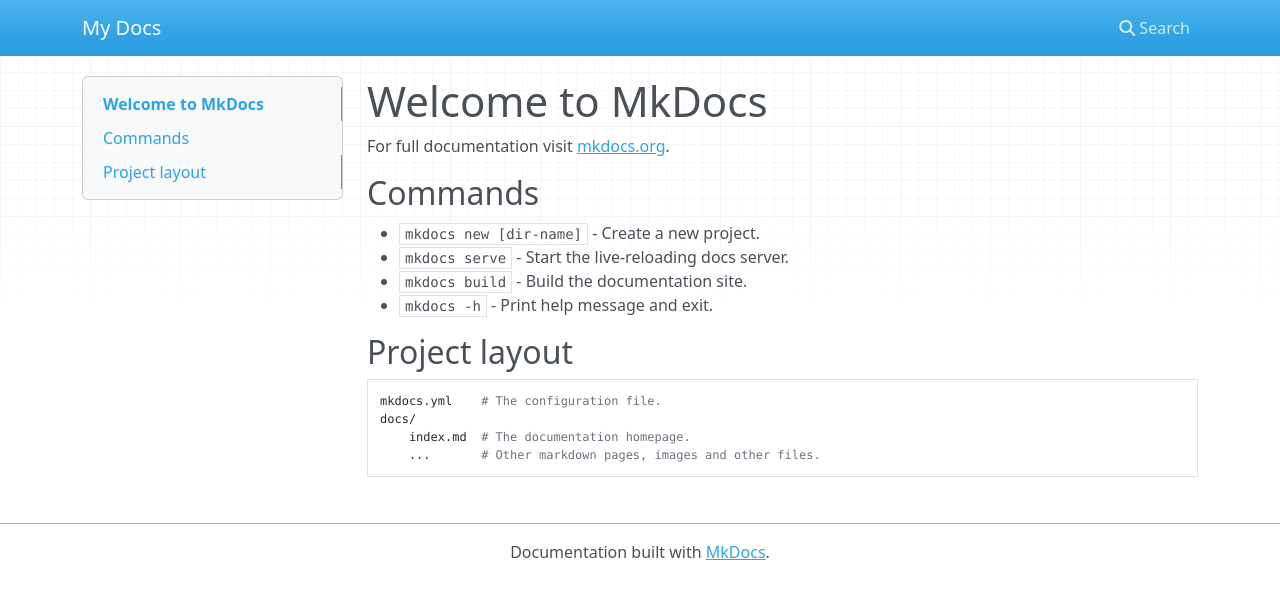
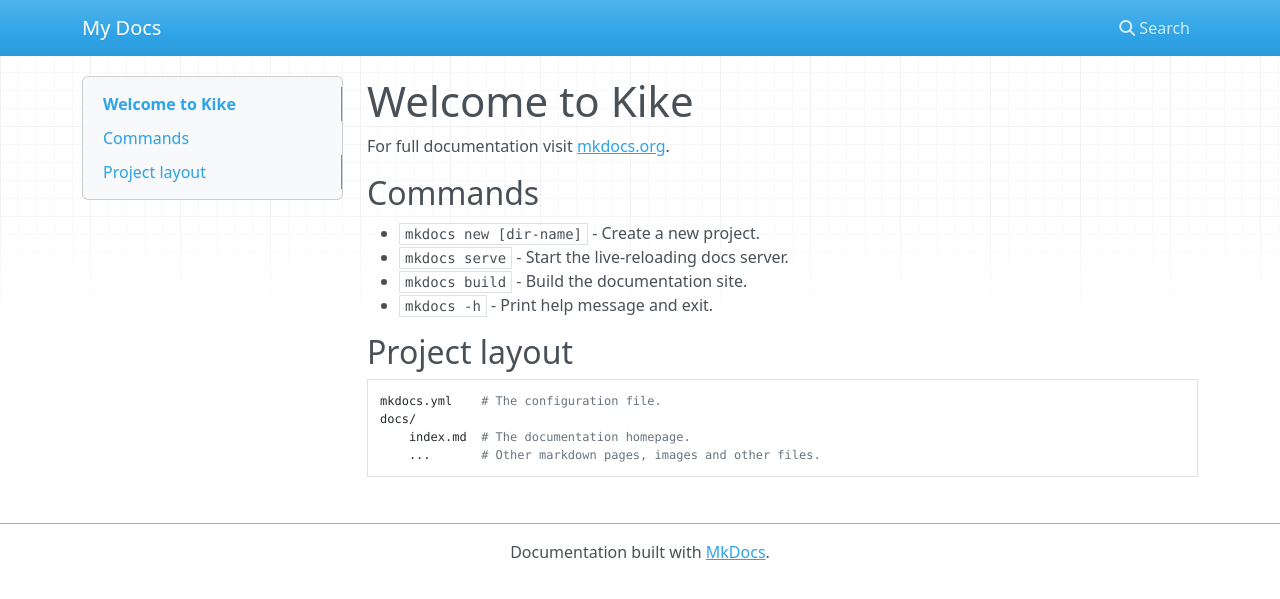
Before and after one commit to iessimarrocicles/apunts, an MkDocs documentation site: the page built from md/index.md, in a window 1280 px wide. Shown: the top 599 px of the page. Built offline with MkDocs 1.6.1, drawn with Linux system fonts in a browser that asks for light colours; nearby versions of some CDN libraries.

Commit message:
Segundo commit

```diff
--- a/md/index.md
+++ b/md/index.md
@@ -1,4 +1,4 @@
-# Welcome to MkDocs
+# Welcome to Kike
 
 For full documentation visit [mkdocs.org](https://www.mkdocs.org).
 
```
